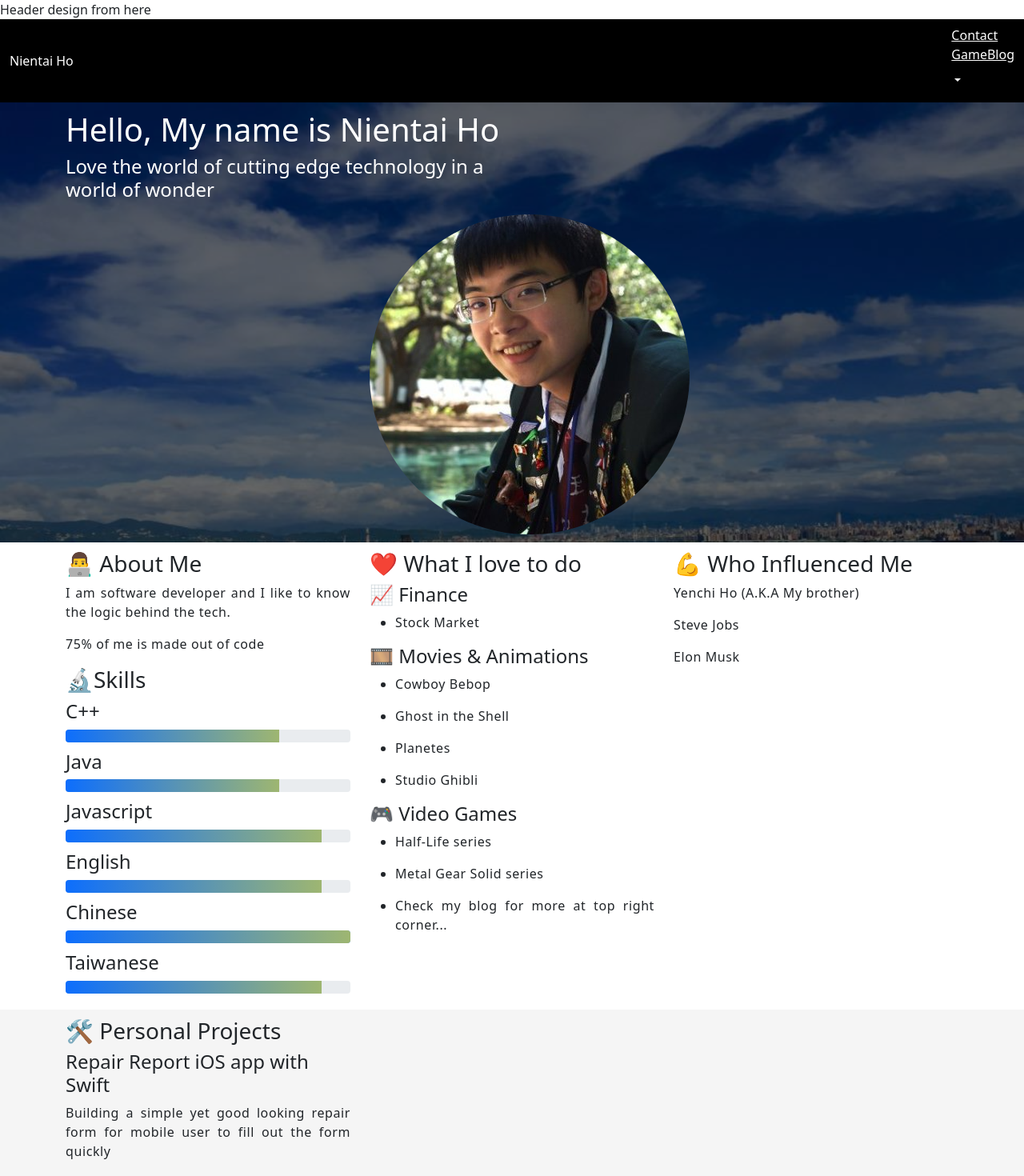
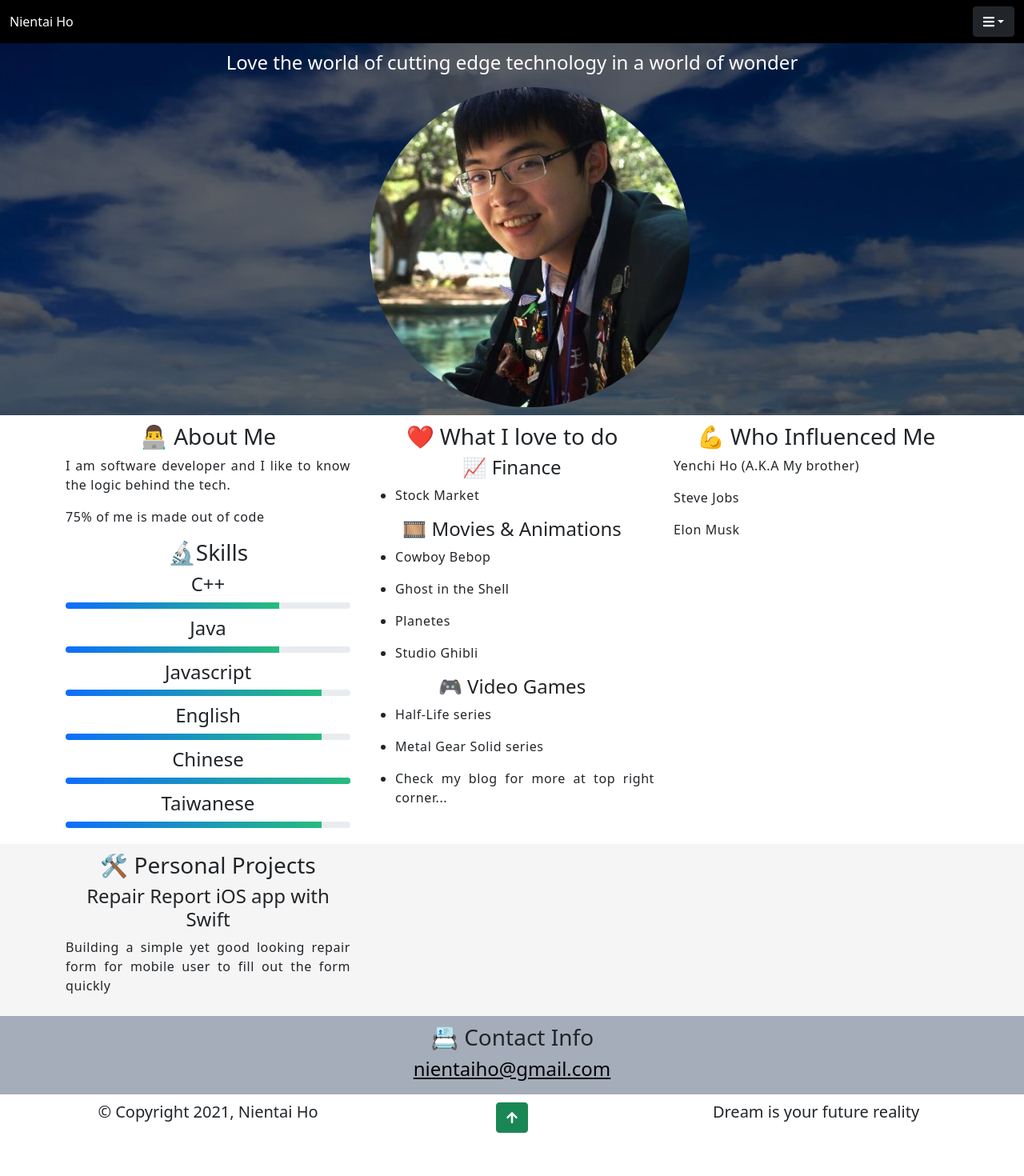
Before and after one commit to hntddt123/MyPersonalWebPageReact, a React (Create React App) app: page / in a window 1280 px wide. Shown: the top 1470 px of the page at 80% size. After the commit the page ends 1426 px from the top, so only its background shows below. Built offline with nearby package versions, Linux system fonts and the light colour scheme.

Commit message:
Fixed hamburger menu and bottom text alignment

```diff
--- a/package.json
+++ b/package.json
@@ -3,6 +3,10 @@
   "version": "0.1.0",
   "private": true,
   "dependencies": {
+    "@fortawesome/fontawesome-svg-core": "^1.2.36",
+    "@fortawesome/free-brands-svg-icons": "^5.15.4",
+    "@fortawesome/free-solid-svg-icons": "^5.15.4",
+    "@fortawesome/react-fontawesome": "^0.1.16",
     "@testing-library/jest-dom": "^5.16.1",
     "@testing-library/react": "^12.1.2",
     "@testing-library/user-event": "^13.5.0",
--- a/src/App.css
+++ b/src/App.css
@@ -2,42 +2,7 @@
   text-align: center;
 }
 
-.App-logo {
-  height: 40vmin;
-  pointer-events: none;
-}
-
-@media (prefers-reduced-motion: no-preference) {
-  .App-logo {
-    animation: App-logo-spin infinite 20s linear;
-  }
-}
-
-.App-header {
-  background-color: #282c34;
-  min-height: 100vh;
-  display: flex;
-  flex-direction: column;
-  align-items: center;
-  justify-content: center;
-  font-size: calc(10px + 2vmin);
-  color: white;
-}
-
-.App-link {
-  color: #61dafb;
-}
-
-@keyframes App-logo-spin {
-  from {
-    transform: rotate(0deg);
-  }
-  to {
-    transform: rotate(360deg);
-  }
-}
-
-a:link{
+a:link {
   color: black;
 }
 
@@ -47,7 +12,7 @@ p {
 }
 
 .bg {
-    background-image:url("./images/Taipei.jpg");
+  background-image: url("./images/Taipei.jpg");
   background-size: cover;
   background-repeat: no-repeat;
 }
@@ -58,11 +23,6 @@ p {
 
 .bg2 {
   background-color: #f5f5f5;
-}
-
-.btn {
-    margin-top: 10px;
-    padding: 0px 16px 0px 16px ;
 }
 
 .container {
@@ -81,12 +41,12 @@ p {
   color: white;
 }
 
-.dropdown-item{
+.dropdown-item {
   padding: 5px;
   display: block;
 }
 
-.dropdown-item:hover{
+.dropdown-item:hover {
   background-color: #333;
 }
 
@@ -96,17 +56,17 @@ p {
 }
 
 .overlay {
-	background-color: rgba(0,0,0,0.6);
-	z-index:1;
+  background-color: rgba(0, 0, 0, 0.6);
+  z-index: 1;
 }
 
 .progress {
-    height: 8px;
+  max-height: 8px;
   margin-bottom: 10px;
 }
 
 .progress-bar-success {
-    background-image: -webkit-gradient(linear, left top, right top, from(rgba(230,230,230,1)),to(rgba(255,230,20,0.6)), color-stop(0,rgba(255,255,255,0)));
+  background-image: -webkit-gradient(linear, left top, right top, from(rgb(80, 240, 0)), to(rgba(55, 240, 40, 0.6)), color-stop(0, rgba(255, 255, 255, 0)));
 }
 
 .navbar-custom {
@@ -116,14 +76,14 @@ p {
   top: 0;
   margin-bottom: 0;
   border-radius: 0;
-    background-color:black;
+  background-color: black;
 }
 
-.navbar-nav > li {
+.navbar-nav>li {
   display: inline-block;
 }
 
-.navbar-nav .open .dropdown-menu{
+.navbar-nav .open .dropdown-menu {
   position: absolute;
   background-color: black;
 }
@@ -141,43 +101,43 @@ p {
   color: #333;
 }
 
-.navbar-custom .navbar-nav > li > a {
+.navbar-custom .navbar-nav>li>a {
   color: #fff;
 }
 
-.navbar-custom .navbar-nav > li > a:hover,
-.navbar-custom .navbar-nav > li > a:focus {
+.navbar-custom .navbar-nav>li>a:hover,
+.navbar-custom .navbar-nav>li>a:focus {
   color: #333;
 }
 
-.navbar-custom .navbar-nav > .active > a,
-.navbar-custom .navbar-nav > .active > a:hover,
-.navbar-custom .navbar-nav > .active > a:focus {
+.navbar-custom .navbar-nav>.active>a,
+.navbar-custom .navbar-nav>.active>a:hover,
+.navbar-custom .navbar-nav>.active>a:focus {
   color: #333;
   background-color: #333;
 }
 
-.navbar-custom .navbar-nav > .open > a,
-.navbar-custom .navbar-nav > .open > a:hover,
-.navbar-custom .navbar-nav > .open > a:focus {
+.navbar-custom .navbar-nav>.open>a,
+.navbar-custom .navbar-nav>.open>a:hover,
+.navbar-custom .navbar-nav>.open>a:focus {
   color: #ffffff;
   background-color: #333;
 }
 
-.navbar-custom .navbar-nav > .dropdown > a .caret {
+.navbar-custom .navbar-nav>.dropdown>a .caret {
   border-top-color: #333;
   border-bottom-color: #333;
 }
 
-.navbar-custom .navbar-nav > .dropdown > a:hover .caret,
-.navbar-custom .navbar-nav > .dropdown > a:focus .caret {
+.navbar-custom .navbar-nav>.dropdown>a:hover .caret,
+.navbar-custom .navbar-nav>.dropdown>a:focus .caret {
   border-top-color: #333;
   border-bottom-color: #333;
 }
 
-.navbar-custom .navbar-nav > .open > a .caret,
-.navbar-custom .navbar-nav > .open > a:hover .caret,
-.navbar-custom .navbar-nav > .open > a:focus .caret {
+.navbar-custom .navbar-nav>.open>a .caret,
+.navbar-custom .navbar-nav>.open>a:hover .caret,
+.navbar-custom .navbar-nav>.open>a:focus .caret {
   border-top-color: #333;
   border-bottom-color: #333;
 }
--- a/src/App.js
+++ b/src/App.js
@@ -1,11 +1,15 @@
 import './App.css';
 import 'bootstrap/dist/css/bootstrap.min.css';
 import myWebPic from './images/myWebPic.jpg';
+import { Dropdown, Row, Col } from 'react-bootstrap';
+import { FontAwesomeIcon } from '@fortawesome/react-fontawesome';
+import { faBars, faArrowUp, faGamepad } from '@fortawesome/free-solid-svg-icons';
+import { faFacebook, faTwitter, faLinkedin } from '@fortawesome/free-brands-svg-icons';
 
 function App() {
   return (
-    <div classNameName="App">
-      Header design from here
+    <div className="App">
+      {/* Header design from here */}
       <nav className="navbar navbar-custom">
         <div className="container-fluid">
           <ul className="nav navbar-nav pull-left">
@@ -13,25 +17,22 @@ function App() {
           </ul>
           {/*  Dropdown menu  */}
           <ul className="nav navbar-nav pull-right">
-            <li>
-              <a href="#Contact">Contact</a>
-            </li>
-            <li>
-              <a href="https://nientaigames.blogspot.com/">GameBlog</a>
-            </li>
             <li className="nav-item dropdown pull-right" >
-              <a href="#" className="nav-link dropdown-toggle" id="dropdownMenu" data-toggle="dropdown" aria-haspopup="true" aria-expanded="false">
-                <span className="glyphicon glyphicon-menu-hamburger"></span>
-              </a>
-              <div className="dropdown-menu" aria-labelledby="navbarDropdown">
-                <a className="dropdown-item" href="https://www.facebook.com/nientaiho"><i className="fa fa-facebook fa-2x" style={{ color: '#3b5998' }}></i></a>
-                <div className="divider"></div>
-                <a className="dropdown-item" href="https://plus.google.com/u/0/+hntddt1"><i className="fa fa-google-plus fa-2x" style={{ color: '#d34836' }}></i></a>
-                <div className="divider"></div>
-                <a className="dropdown-item" href="https://twitter.com/NientaiHo"><i className="fa fa-twitter fa-2x" style={{ color: '#0084b4' }}></i></a>
-                <div className="divider"></div>
-                <a className="dropdown-item" href="https://www.linkedin.com/in/nientaiho"><i className="fa fa-linkedin fa-2x" style={{ color: '#0084b4' }}></i></a>
-              </div>
+              <Dropdown>
+                <Dropdown.Toggle variant="dark">
+                  <FontAwesomeIcon icon={faBars} />
+                </Dropdown.Toggle>
+
+                <Dropdown.Menu variant="dark" className='text-center'>
+                  <Dropdown.Item href="https://www.facebook.com/nientaiho"><FontAwesomeIcon icon={faFacebook} style={{ color: '#3b5998' }} /></Dropdown.Item>
+                  <Dropdown.Divider />
+                  <Dropdown.Item href="https://twitter.com/NientaiHo"><FontAwesomeIcon icon={faTwitter} style={{ color: '#0084b4' }} /></Dropdown.Item>
+                  <Dropdown.Divider />
+                  <Dropdown.Item href="https://www.linkedin.com/in/nientaiho"><FontAwesomeIcon icon={faLinkedin} style={{ color: '#0084b4' }} /></Dropdown.Item>
+                  <Dropdown.Divider />
+                  <Dropdown.Item href="https://nientaigames.blogspot.com/"><FontAwesomeIcon icon={faGamepad} /> GameBlog</Dropdown.Item>
+                </Dropdown.Menu>
+              </Dropdown>
             </li>
           </ul>
         </div>
@@ -42,13 +43,8 @@ function App() {
             {/* Top Section */}
             {/* First Row */}
             <div className="row">
-              <div className="col-md-6">
-                <h1 style={{ color: 'white' }}>Hello, My name is Nientai Ho</h1>
+              <div className="col-md-12 text-center">
                 <h4 style={{ color: 'white' }}><blockquote>Love the world of cutting edge technology in a world of wonder</blockquote></h4>
-              </div>
-              <div className="col-md-4">
-              </div>
-              <div className="col-md-2">
               </div>
             </div>
             {/* Second Row */}
@@ -172,17 +168,17 @@ function App() {
 
       {/* Footer Section */}
       <div className="container">
-        <div className="row">
-          <div className="col-xs-4">
-            <h5>&copy; Copyright 2020, Nientai Ho</h5>
-          </div>
-          <div className="col-xs-4 text-center">
-            <a href="#" className="btn btn-success"><span className="glyphicon glyphicon-menu-up"></span></a>
-          </div>
-          <div className="col-xs-4 text-right">
+        <Row className="row">
+          <Col className="text-center">
+            <h5>&copy; Copyright 2021, Nientai Ho</h5>
+          </Col>
+          <Col className=" text-center">
+            <a href="#" className="btn btn-success"><FontAwesomeIcon icon={faArrowUp} style={{ color: '#FFFFFF' }} /></a>
+          </Col>
+          <Col className=" text-center">
             <h5>Dream is your future reality</h5>
-          </div>
-        </div>
+          </Col>
+        </Row>
       </div>
     </div >
   );
```
Also changed, not shown: 1 other file (tests, documents, lock files or other folders). Lines whose indentation alone changed are shown as unchanged.
